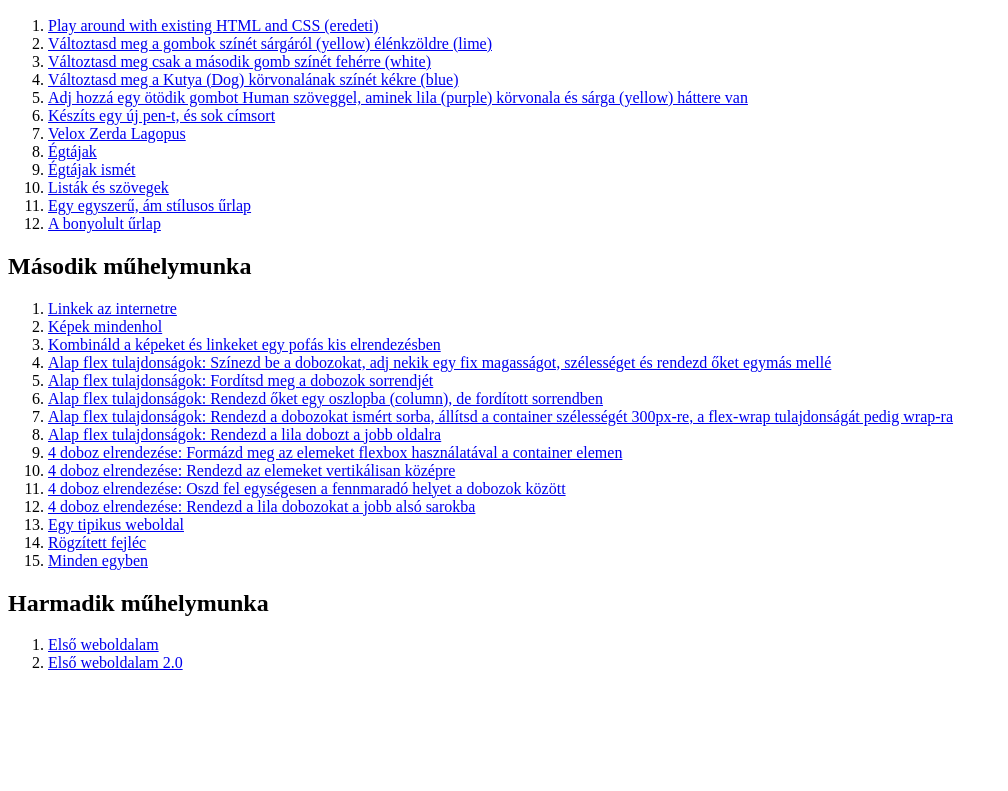
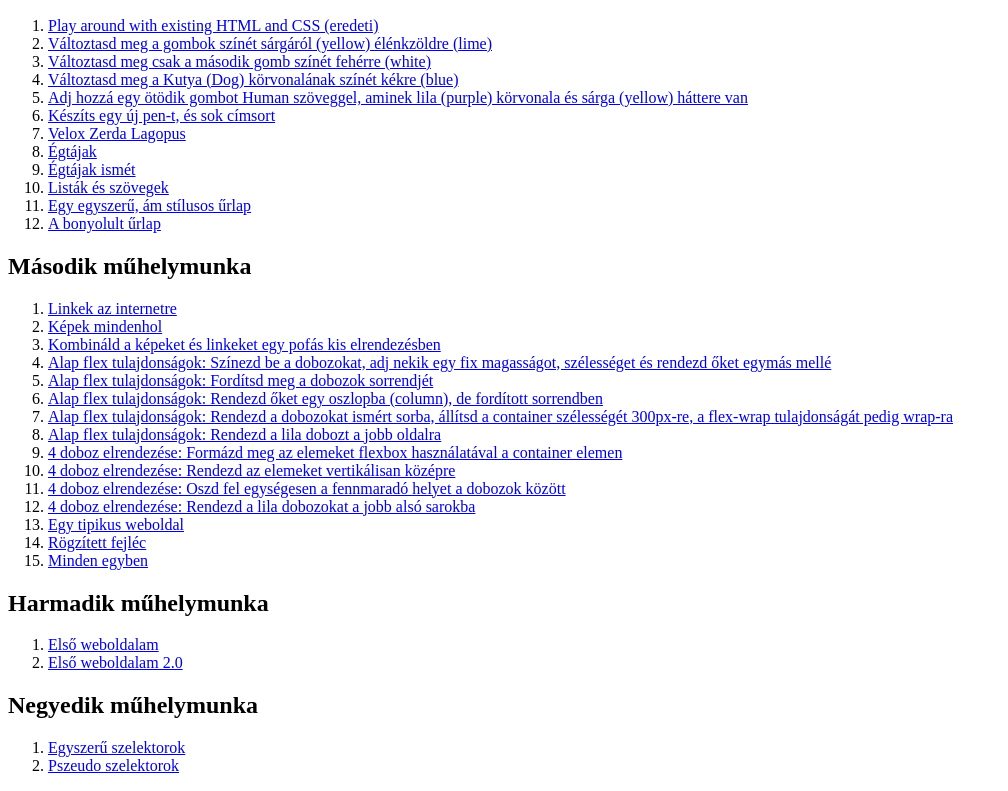
Before and after one commit to safe325/safe325.github.io, a plain HTML site: page index.html in a window 1280 px wide. Shown: the part 110-901 px from the top of the page, without its empty margins (0-1008 px from the left). Before the commit the page ends 800 px from the top, so only its background shows below. Drawn offline with Linux system fonts and the light colour scheme.

Commit message:
simplest and pseudo selectors links

```diff
--- a/index.html
+++ b/index.html
@@ -46,5 +46,10 @@
         <li><a href="3/1_elso-weboldalam/index.html">Első weboldalam</a></li>
         <li><a href="3/2_elso-weboldalam-2-0/index.html">Első weboldalam 2.0</a></li>
     </ol>
+    <h2>Negyedik műhelymunka</h2>
+    <ol>
+        <li><a href="4/1_Egyszeru_selectorok/index.html">Egyszerű szelektorok</a></li>
+        <li><a href="4/2_pseudo_practice/index.html">Pszeudo szelektorok</a></li>
+    </ol>
 </body>
 </html>
```
